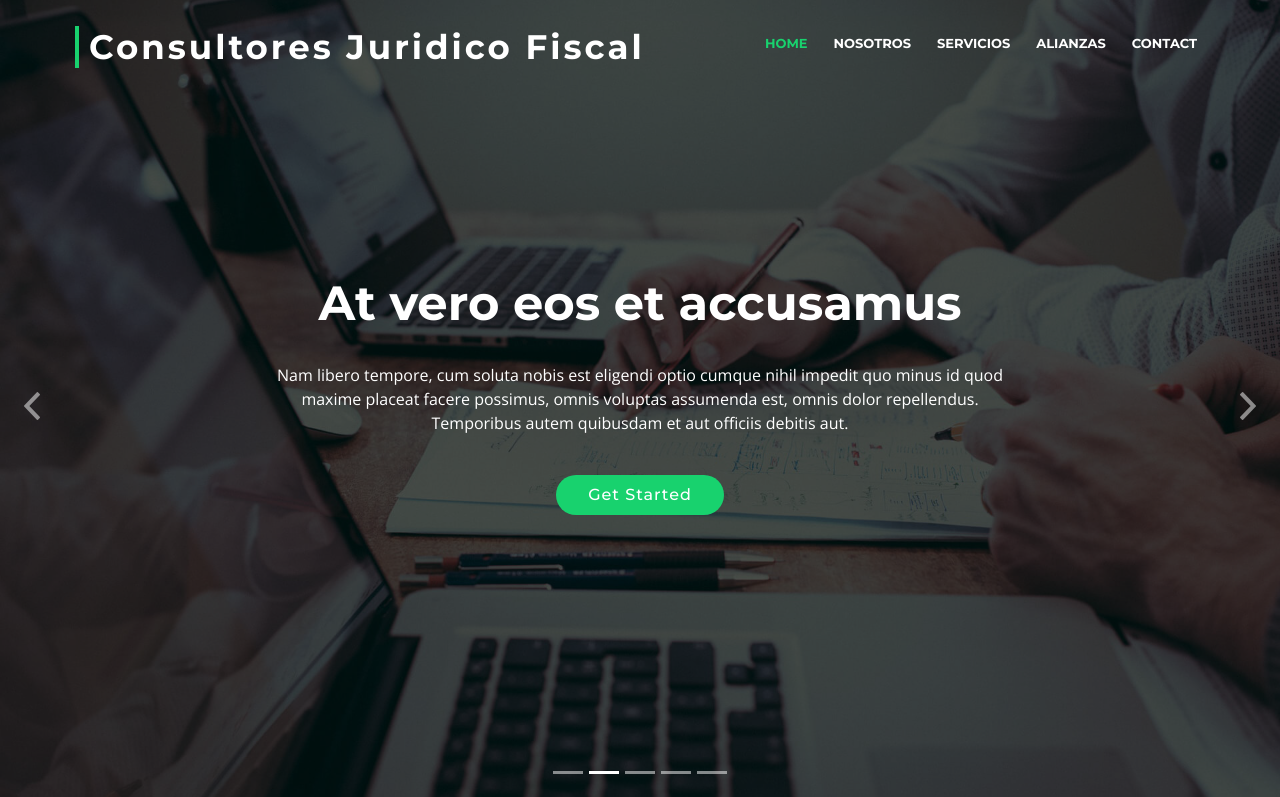
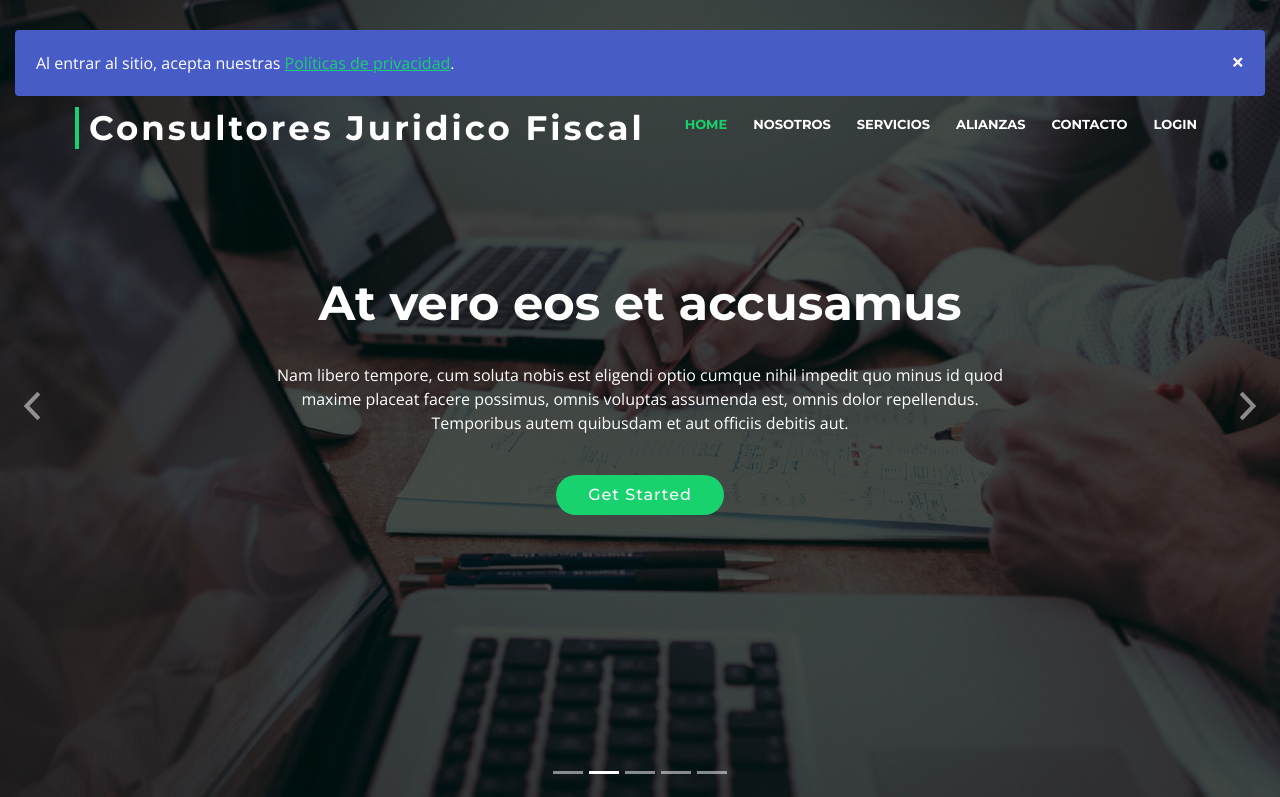
Before and after one commit to adelrr/consultoresjuridicofiscal, a plain HTML site: page index.html in a window 1280 px wide. Shown: the top 797 px of the page. Drawn offline with nearby package versions, Linux system fonts and the light colour scheme; files whose address does not match are found by name.

Commit message:
Added politicas de privacidad alert

```diff
--- a/contactform/contactform.js
+++ b/contactform/contactform.js
@@ -3,6 +3,7 @@ jQuery(document).ready(function($) {
 
   //Contact
   $('form.contactForm').submit(function() {
+    alert("Gracias por contactarnos, por nuestra política de servicio, su correo será respondido el siguiente día hábil.");
     var f = $(this).find('.form-group'),
       ferror = false,
       emailExp = /^[^\s()<>@,;:\/]+@\w[\w\.-]+\.[a-z]{2,}$/i;
--- a/css/style.css
+++ b/css/style.css
@@ -34,6 +34,34 @@ h1, h2, h3, h4, h5, h6 {
   font-weight: 400;
   margin: 0 0 20px 0;
   padding: 0;
+}
+
+/* The alert message box */
+.alert {
+   padding: 20px;
+   background-color: #485CC7; /* Red */
+   color: white;
+   margin-bottom: 15px;
+   text: bold;
+}
+
+/* The close button */
+.closebtn {
+   margin-left: 15px;
+   text: bold;
+   color: white;
+   font-weight: bold;
+   float: right;
+   font-size: 22px;
+   line-height: 20px;
+   cursor: pointer;
+   transition: 0.3s;
+}
+/*ENDS PRIVACY TERMS ALERT*/
+
+/* When moving the mouse over the close button */
+.closebtn:hover {
+ color: black;
 }
 
 /* Back to top button */
--- a/index.html
+++ b/index.html
@@ -37,6 +37,16 @@
     <header id="header">
         <div class="container-fluid">
 
+<!--Implement as document for next mvp-->
+          <!--<form action="#" onsubmit="if(document.getElementById('agree').checked) { return true; } else { alert('Please indicate that you have read and agree to the Terms and Conditions and Privacy Policy'); return false; }">
+            <input type="checkbox" name="checkbox" value="check" id="agree" /> I have read and agree to the Terms and Conditions and Privacy Policy
+            <input type="submit" name="submit" value="submit" />
+          </form>-->
+          <div class="alert">
+             <span class="closebtn" onclick="this.parentElement.style.display='none';">&times;</span>
+             Al entrar al sitio, acepta nuestras <a href ="https://www.google.com" style="text-decoration: underline;">Políticas de privacidad</a>.
+          </div>
+
             <div id="logo" class="pull-left">
                 <h1><a href="#intro" class="scrollto">Consultores Juridico Fiscal</a></h1>
                 <!-- Uncomment below if you prefer to use an image logo -->
@@ -49,7 +59,8 @@
                     <li><a href="#about">Nosotros</a></li><!--Anteriormente About us-->
                     <li><a href="#services">Servicios</a></li><!--Anteriormente Services-->
                     <li><a href="#portfolio">Alianzas</a></li><!--Anteriormente portfolio--><!--Quitar team y Drop Down-->
-                    <li><a href="#contact">Contact</a></li>
+                    <li><a href="#contact">Contacto</a></li>
+                    <li><a href="#">Login</a></li><//li>
                 </ul>
             </nav>
             <!-- #nav-menu-container -->
```
Also changed, not shown: img/alianzas/faridol.jpg (added), img/alianzas/j&m-blanco.PNG (added).
